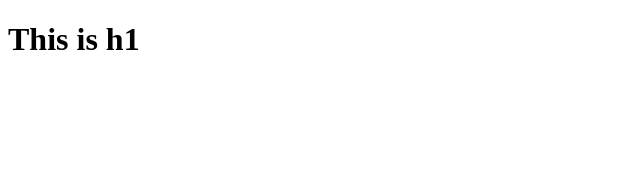
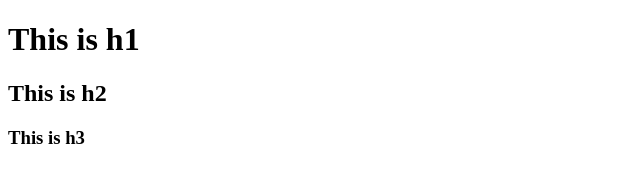
Before and after one commit to sabbir290/my-second-repo, a plain HTML site: page index.html in a window 1280 px wide. Shown: the whole page, without its empty margins (0-640 px from the left). Drawn offline with Linux system fonts and the light colour scheme.

Commit message:
added header

```diff
--- a/index.html
+++ b/index.html
@@ -8,5 +8,7 @@
 </head>
 <body>
     <H1>This is h1</H1>
+    <h2>This is h2</h2>
+    <h3>This is h3</h3>
 </body>
 </html>
```
